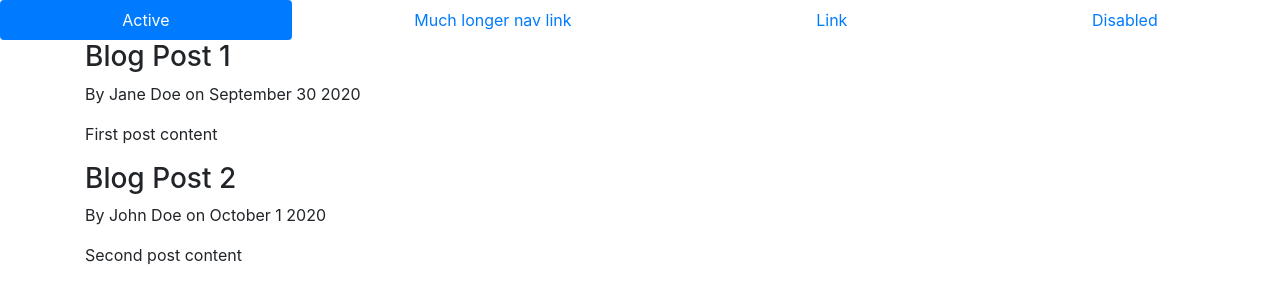
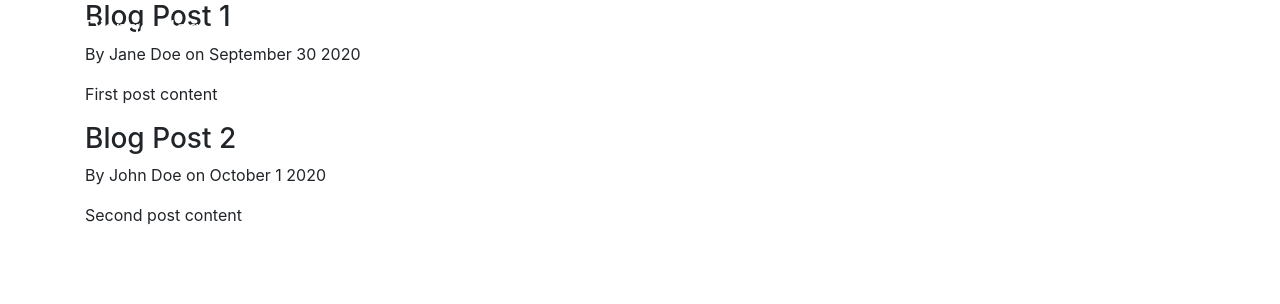
Before and after one commit to kiranrraj/djangoProject, a Django app: page / in a window 1280 px wide. Shown: the top 304 px of the page. Run offline with Django 3.2, Linux system fonts and the light colour scheme; some libraries are stand-ins or nearby versions.

Commit message:
Update base.html

```diff
--- a/django_blog/blog/templates/blog/base.html
+++ b/django_blog/blog/templates/blog/base.html
@@ -20,20 +20,27 @@
     </head>
 
 <body>
-    <ul class="nav nav-pills nav-fill">
-        <li class="nav-item">
-          <a class="nav-link active" href="#">Active</a>
-        </li>
-        <li class="nav-item">
-          <a class="nav-link" href="#">Much longer nav link</a>
-        </li>
-        <li class="nav-item">
-          <a class="nav-link" href="#">Link</a>
-        </li>
-        <li class="nav-item">
-          <a class="nav-link " href="#">Disabled</a>
-        </li>
-      </ul>
+    <header class="site-header">
+        <nav class="navbar navbar-expand-md navbar-dark bg-steel fixed-top">
+          <div class="container">
+            <a class="navbar-brand mr-4" href="/">Django Blog</a>
+            <button class="navbar-toggler" type="button" data-toggle="collapse" data-target="#navbarToggle" aria-controls="navbarToggle" aria-expanded="false" aria-label="Toggle navigation">
+            <span class="navbar-toggler-icon"></span>
+            </button>
+            <div class="collapse navbar-collapse" id="navbarToggle">
+              <div class="navbar-nav mr-auto">
+                <a class="nav-item nav-link" href="/">Home</a>
+                <a class="nav-item nav-link" href="/about">About</a>
+              </div>
+              <!-- Navbar Right Side -->
+              <div class="navbar-nav">
+                <a class="nav-item nav-link" href="#">Login</a>
+                <a class="nav-item nav-link" href="#">Register</a>
+              </div>
+            </div>
+          </div>
+        </nav>
+      </header>
     <div class="container">
         {% block content%} {% endblock %}
     </div>
```
